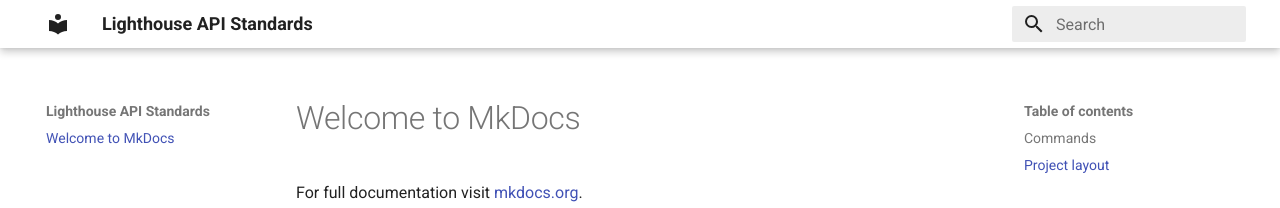
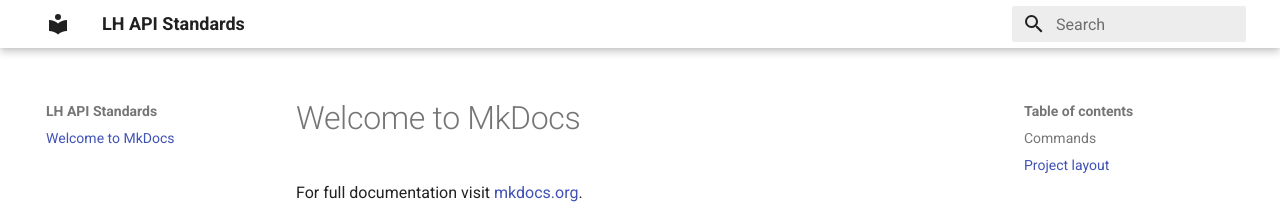
Before and after one commit to kreek/sg-test, an MkDocs documentation site: the page built from docs/index.md, in a window 1280 px wide. Shown: the top 208 px of the page. Built offline with MkDocs 1.6.1 and Material for MkDocs 9.7.7, drawn with Linux system fonts in a browser that asks for light colours.

Commit message:
update site name 11:19

```diff
--- a/mkdocs.yml
+++ b/mkdocs.yml
@@ -1,4 +1,4 @@
-site_name: Lighthouse API Standards
+site_name: LH API Standards
 site_url: https://kreek.github.io/sg-test/
 theme:
   name: material
```
